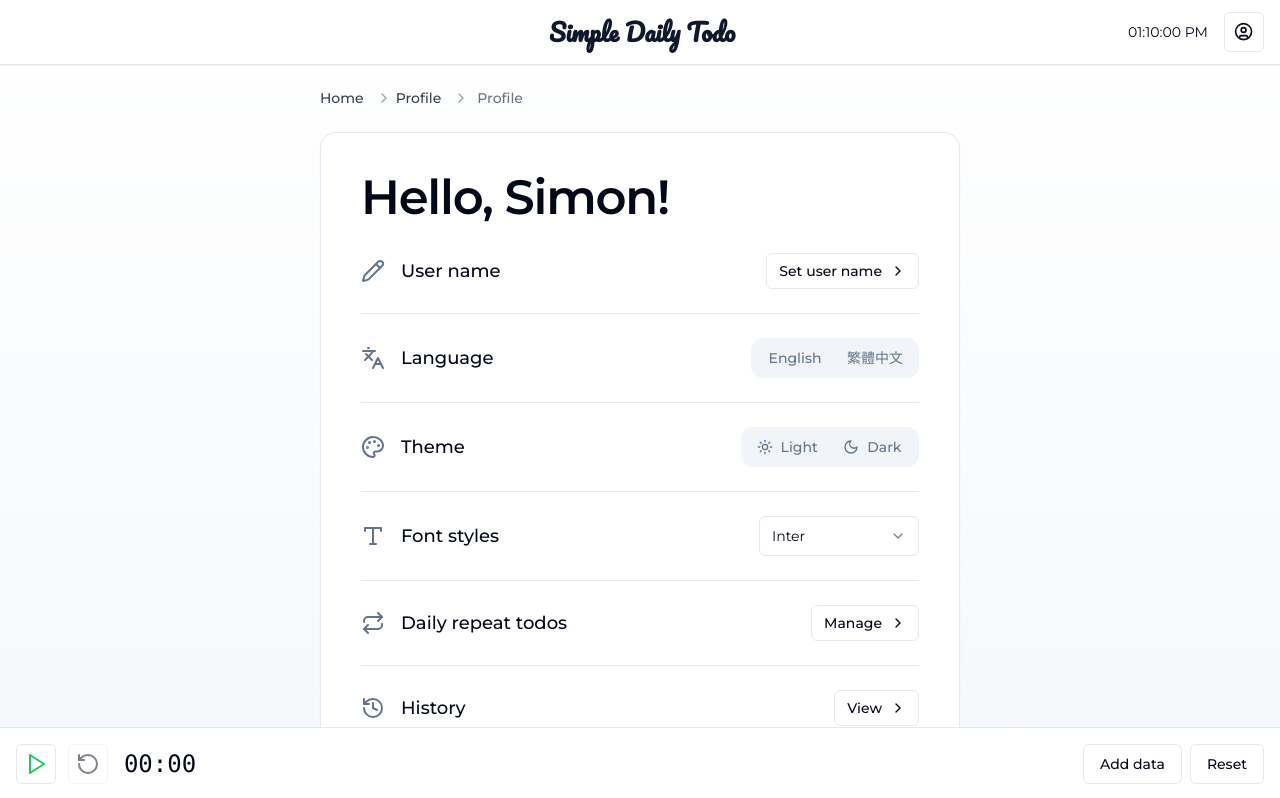
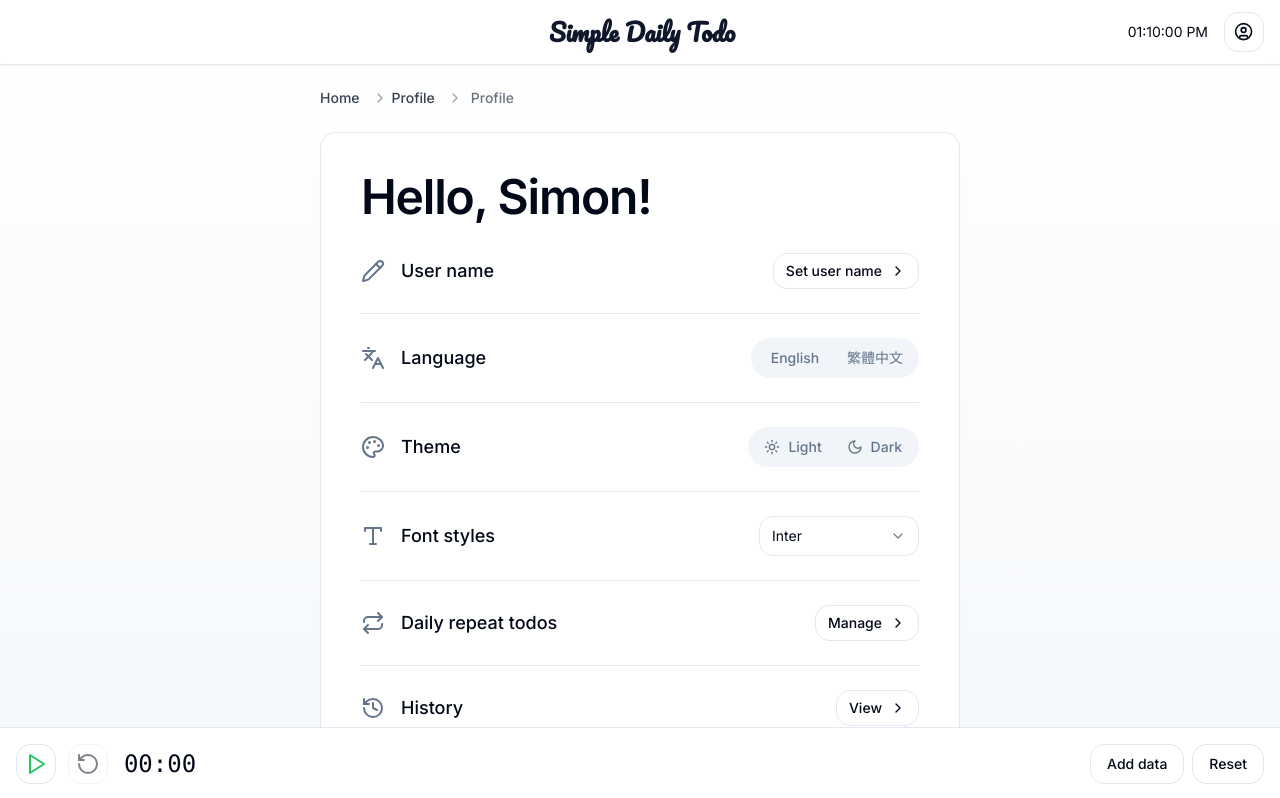
Before and after one commit to Simonlin7972/simple-daily-todo, a React (Vite) app: page /profile in a window 1280 px wide. Shown: the top 798 px of the page. Built offline with nearby package versions, Linux system fonts and the light colour scheme; the HTML template or start-up script is replaced by a standard one.

Commit message:
update font selector

```diff
--- a/src/App.css
+++ b/src/App.css
@@ -12,7 +12,7 @@
 }
 
 * {
-  font-family: 'Montserrat', sans-serif;
+  font-family: var(--app-font-family, 'Montserrat'), sans-serif;
 }
 
 html {
--- a/src/App.tsx
+++ b/src/App.tsx
@@ -1,5 +1,5 @@
 import { useState, useEffect } from 'react'
-import { BrowserRouter as Router, Route, Routes, Navigate, useLocation } from 'react-router-dom'
+import { BrowserRouter as Router, Route, Routes, Navigate } from 'react-router-dom'
 import { TodoList } from './components/TodoList'
 import { ThemeProvider } from "./components/theme-provider";
 import { TopNavBar } from './components/layout/TopNavBar';
--- a/src/components/Profile.tsx
+++ b/src/components/Profile.tsx
@@ -1,4 +1,4 @@
-import React, { useState } from 'react';
+import React, { useState, useEffect } from 'react';
 import { useTranslation } from 'react-i18next';
 import { Card, CardHeader, CardTitle, CardContent } from "@/components/ui/card";
 import { Tabs, TabsList, TabsTrigger } from "@/components/ui/tabs";
@@ -14,7 +14,7 @@
 import useLocalStorage from "@/hooks/useLocalStorage";
 import { useNavigate } from 'react-router-dom';
 
-type Font = 'inter' | 'roboto' | 'open-sans' | 'lato' | 'poppins';
+type Font = 'inter' | 'roboto' | 'open-sans' | 'lato' | 'poppins' | 'montserrat';
 
 export const Profile: React.FC = () => {
   const { t, i18n } = useTranslation();
@@ -33,6 +33,7 @@
     { value: 'open-sans', label: 'Open Sans' },
     { value: 'lato', label: 'Lato' },
     { value: 'poppins', label: 'Poppins' },
+    { value: 'montserrat', label: 'Montserrat' },
   ];
 
   const [isNameDialogOpen, setIsNameDialogOpen] = useState(false);
@@ -50,6 +51,10 @@
     }
   };
 
+  useEffect(() => {
+    document.documentElement.style.setProperty('--app-font-family', font);
+  }, [font]);
+
   return (
     <div className={`font-${font} max-w-2xl mx-auto px-4 pt-6 space-y-6`}>
       <Breadcrumb currentPage={t('profile')} />
@@ -57,7 +62,7 @@
       {/* Settings Card */}
       <Card className="p-4">
         <CardHeader>
-          <CardTitle className="text-left text-5xl">Hello, {userName || "Simon!"}</CardTitle>
+          <CardTitle className="text-left text-4xl md:text-5xl">Hello, {userName || "Simon!"}</CardTitle>
         </CardHeader>
         <CardContent className="p-6 pt-2">
           <div className="space-y-6">
--- a/src/components/ui/card.tsx
+++ b/src/components/ui/card.tsx
@@ -23,7 +23,7 @@
 >(({ className, ...props }, ref) => (
   <div
     ref={ref}
-    className={cn("flex flex-col space-y-1.5 p-6", className)}
+    className={cn("flex flex-col space-y-1.5 p-4 md:p-6", className)}
     {...props}
   />
 ))
--- a/src/components/ui/tabs.tsx
+++ b/src/components/ui/tabs.tsx
@@ -12,7 +12,7 @@
   <TabsPrimitive.List
     ref={ref}
     className={cn(
-      "inline-flex h-10 items-center justify-center rounded-xl bg-muted p-1 text-muted-foreground",
+      "inline-flex h-10 items-center justify-center rounded-3xl bg-muted p-1 text-muted-foreground",
       className
     )}
     {...props}
--- a/src/index.css
+++ b/src/index.css
@@ -11,7 +11,8 @@
   --background: 222.2 84% 4.9%;
 }
 
-@layer base {
+/* Theming 原版 */
+/* @layer base {
   :root {
     --foreground: 222.2 84% 4.9%;
     --card: 0 0% 100%;
@@ -81,7 +82,71 @@
     --sidebar-border: 240 3.7% 15.9%;
     --sidebar-ring: 217.2 91.2% 59.8%;
   }
+} */
+
+
+
+
+@layer base {
+  :root {
+    --background: 0 0% 100%;
+    --foreground: 222.2 84% 4.9%;
+    --card: 0 0% 100%;
+    --card-foreground: 222.2 84% 4.9%;
+    --popover: 0 0% 100%;
+    --popover-foreground: 222.2 84% 4.9%;
+    --primary: 222.2 47.4% 11.2%;
+    --primary-foreground: 210 40% 98%;
+    --secondary: 210 40% 96.1%;
+    --secondary-foreground: 222.2 47.4% 11.2%;
+    --muted: 210 40% 96.1%;
+    --muted-foreground: 215.4 16.3% 46.9%;
+    --accent: 210 40% 96.1%;
+    --accent-foreground: 222.2 47.4% 11.2%;
+    --destructive: 0 84.2% 60.2%;
+    --destructive-foreground: 210 40% 98%;
+    --border: 214.3 31.8% 91.4%;
+    --input: 214.3 31.8% 91.4%;
+    --ring: 222.2 84% 4.9%;
+    --radius: 1rem;
+    --chart-1: 12 76% 61%;
+    --chart-2: 173 58% 39%;
+    --chart-3: 197 37% 24%;
+    --chart-4: 43 74% 66%;
+    --chart-5: 27 87% 67%;
+  }
+
+  .dark {
+    --background: 222.2 84% 4.9%;
+    --foreground: 210 40% 98%;
+    --card: 222.2 84% 4.9%;
+    --card-foreground: 210 40% 98%;
+    --popover: 222.2 84% 4.9%;
+    --popover-foreground: 210 40% 98%;
+    --primary: 210 40% 98%;
+    --primary-foreground: 222.2 47.4% 11.2%;
+    --secondary: 217.2 32.6% 17.5%;
+    --secondary-foreground: 210 40% 98%;
+    --muted: 217.2 32.6% 17.5%;
+    --muted-foreground: 215 20.2% 65.1%;
+    --accent: 217.2 32.6% 17.5%;
+    --accent-foreground: 210 40% 98%;
+    --destructive: 0 62.8% 30.6%;
+    --destructive-foreground: 210 40% 98%;
+    --border: 217.2 32.6% 17.5%;
+    --input: 217.2 32.6% 17.5%;
+    --ring: 212.7 26.8% 83.9;
+    --chart-1: 220 70% 50%;
+    --chart-2: 160 60% 45%;
+    --chart-3: 30 80% 55%;
+    --chart-4: 280 65% 60%;
+    --chart-5: 340 75% 55%;
+  }
 }
+
+
+
+
 
 @layer base {
   * {
```
